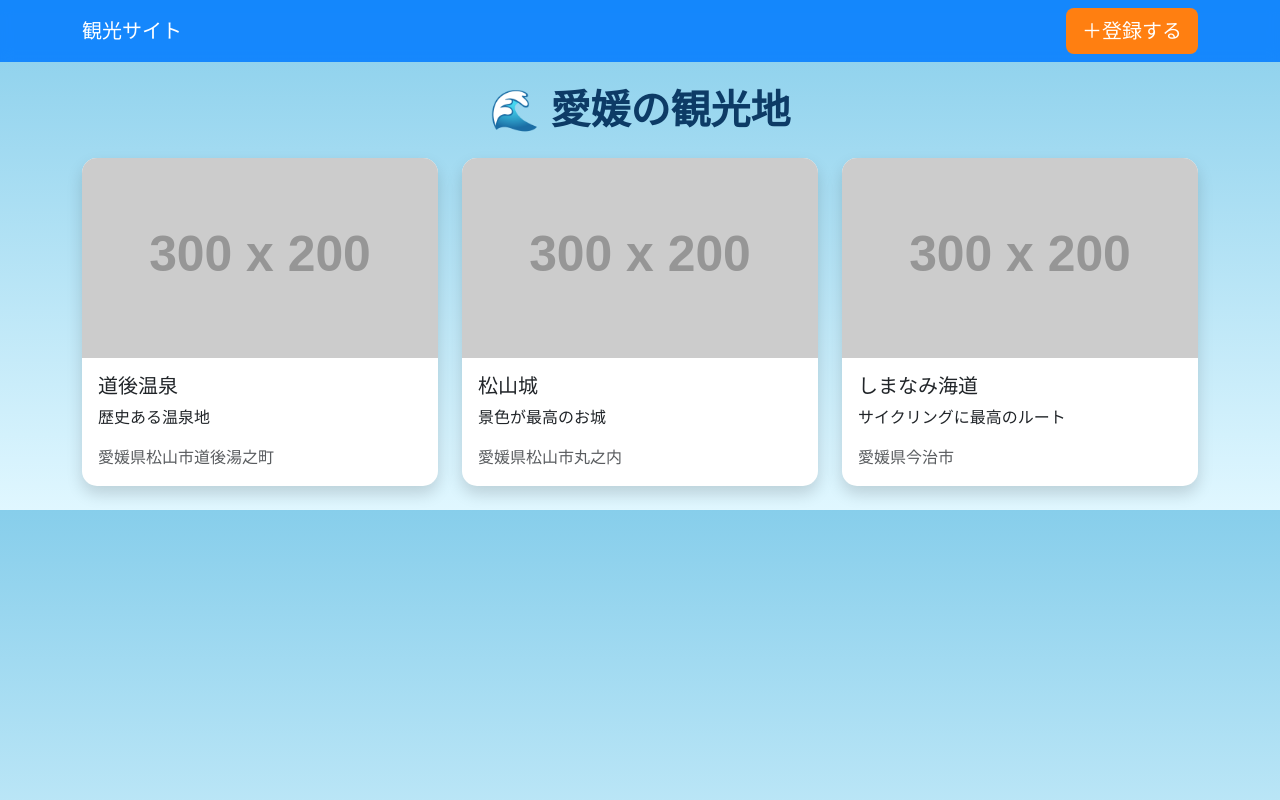
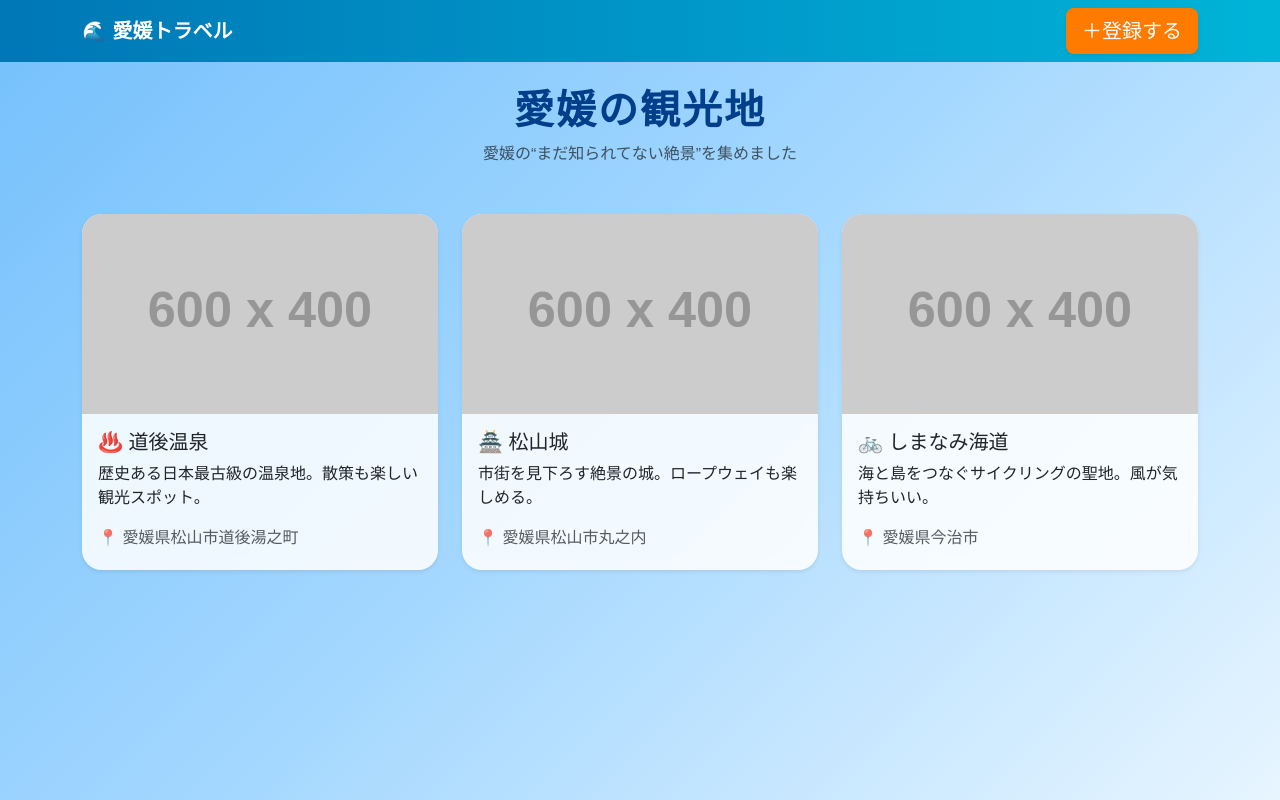
Before and after one commit to Miki-chan116/tourist-app, a Flask app: page / in a window 1280 px wide. Run offline with Flask 3, Linux system fonts and the light colour scheme; grey boxes labelled with a size stand in for pictures from a placeholder-image service; some libraries are stand-ins or nearby versions.

Commit message:
観光サイトCSSとデザイン改善

```diff
--- a/static/css/style.css
+++ b/static/css/style.css
@@ -1,56 +1,70 @@
-/* ===== 全体背景（空グラデ） ===== */
 body {
-    background: linear-gradient(to bottom, #87ceeb, #e0f7ff);
-    font-family: "Helvetica Neue", Arial, sans-serif;
+    background: linear-gradient(180deg, #e0f7ff, #ffffff);
+    font-family: "Helvetica Neue", sans-serif;
 }
 
-/* ===== ナビバー ===== */
+/* ナビ */
 .navbar {
-    background: rgba(0, 123, 255, 0.85) !important;
-    backdrop-filter: blur(6px);
+    background: linear-gradient(90deg, #0077b6, #00b4d8);
 }
 
-/* ===== タイトル ===== */
+/* タイトル */
 h1 {
-    color: #0d3b66;
     font-weight: bold;
+    color: #023e8a;
+    letter-spacing: 2px;
 }
 
-/* ===== カード ===== */
+/* カード */
 .card {
     border: none;
-    border-radius: 15px;
+    border-radius: 20px;
     overflow: hidden;
     transition: 0.3s;
 }
 
-/* ホバーで浮く */
 .card:hover {
-    transform: translateY(-8px);
-    box-shadow: 0 10px 25px rgba(0,0,0,0.2);
+    transform: translateY(-5px);
+    box-shadow: 0 10px 25px rgba(0,0,0,0.15);
 }
 
 /* 画像 */
-.card img {
+.card-img-top {
     height: 200px;
     object-fit: cover;
 }
 
-/* ===== ボタン（みかんカラー） ===== */
+/* ボタン */
 .btn-primary {
-    background-color: #ff7f11;
+    background: #ff7b00;
     border: none;
 }
 
 .btn-primary:hover {
-    background-color: #e66a00;
+    background: #ff9500;
 }
 
-/* ===== 公式リンク ===== */
-a {
-    color: #0077b6;
+body {
+    background: linear-gradient(135deg, #74c0fc, #a5d8ff, #e7f5ff);
+    font-family: "Helvetica Neue", sans-serif;
+    min-height: 100vh;
+}
+.card {
+    background: rgba(255, 255, 255, 0.85);
+    backdrop-filter: blur(6px);
 }
 
-a:hover {
-    color: #023e8a;
+body {
+    background: linear-gradient(135deg, #74c0fc, #a5d8ff, #e7f5ff) !important;
+    min-height: 100vh;
 }
+
+.container {
+    background: transparent !important;
+}
+
+.card {
+    background: rgba(255, 255, 255, 0.85) !important;
+    backdrop-filter: blur(6px);
+    border: none;
+}
--- a/templates/index.html
+++ b/templates/index.html
@@ -15,12 +15,14 @@
 <body>
 
 <!-- ナビバー -->
-<nav class="navbar navbar-expand-lg navbar-dark bg-dark">
+<nav class="navbar navbar-expand-lg navbar-dark">
     <div class="container">
-        <a class="navbar-brand" href="/">観光サイト</a>
+        <a class="navbar-brand fw-bold" href="/">🌊 愛媛トラベル</a>
+
         <div class="ms-auto">
-            <!-- 🔥 ボタンを大きく -->
-            <a href="/add" class="btn btn-primary btn-lg">＋登録する</a>
+            <a href="/add" class="btn btn-primary btn-lg shadow-sm">
+                ＋登録する
+            </a>
         </div>
     </div>
 </nav>
@@ -28,44 +30,49 @@
 <!-- メイン -->
 <div class="container mt-4">
 
-    <!-- 🔥 タイトル変更 -->
-    <h1 class="mb-4 text-center">🌊 愛媛の観光地</h1>
+    <!-- ヒーロー風タイトル -->
+    <div class="text-center mb-5">
+        <h1 class="mb-2"> 愛媛の観光地</h1>
+        <p class="text-muted">
+            愛媛の“まだ知られてない絶景”を集めました
+        </p>
+    </div>
 
+    <!-- カード一覧 -->
     <div class="row">
 
         <!-- カード① -->
         <div class="col-12 col-md-6 col-lg-4">
-            <div class="card mb-4 shadow">
-                <img src="https://placehold.jp/300x200.png" class="card-img-top">
+            <div class="card mb-4 shadow-sm">
+                <img src="https://placehold.jp/600x400.png" class="card-img-top" alt="道後温泉">
                 <div class="card-body">
-                    <h5 class="card-title">道後温泉</h5>
-                    <p class="card-text">歴史ある温泉地</p>
-                    <!-- 🔥 住所追加 -->
-                    <p class="card-text text-muted">愛媛県松山市道後湯之町</p>
+                    <h5 class="card-title">♨️ 道後温泉</h5>
+                    <p class="card-text">歴史ある日本最古級の温泉地。散策も楽しい観光スポット。</p>
+                    <p class="text-muted mb-1">📍 愛媛県松山市道後湯之町</p>
                 </div>
             </div>
         </div>
 
         <!-- カード② -->
         <div class="col-12 col-md-6 col-lg-4">
-            <div class="card mb-4 shadow">
-                <img src="https://placehold.jp/300x200.png" class="card-img-top">
+            <div class="card mb-4 shadow-sm">
+                <img src="https://placehold.jp/600x400.png" class="card-img-top" alt="松山城">
                 <div class="card-body">
-                    <h5 class="card-title">松山城</h5>
-                    <p class="card-text">景色が最高のお城</p>
-                    <p class="card-text text-muted">愛媛県松山市丸之内</p>
+                    <h5 class="card-title">🏯 松山城</h5>
+                    <p class="card-text">市街を見下ろす絶景の城。ロープウェイも楽しめる。</p>
+                    <p class="text-muted mb-1">📍 愛媛県松山市丸之内</p>
                 </div>
             </div>
         </div>
 
         <!-- カード③ -->
         <div class="col-12 col-md-6 col-lg-4">
-            <div class="card mb-4 shadow">
-                <img src="https://placehold.jp/300x200.png" class="card-img-top">
+            <div class="card mb-4 shadow-sm">
+                <img src="https://placehold.jp/600x400.png" class="card-img-top" alt="しまなみ海道">
                 <div class="card-body">
-                    <h5 class="card-title">しまなみ海道</h5>
-                    <p class="card-text">サイクリングに最高のルート</p>
-                    <p class="card-text text-muted">愛媛県今治市</p>
+                    <h5 class="card-title">🚲 しまなみ海道</h5>
+                    <p class="card-text">海と島をつなぐサイクリングの聖地。風が気持ちいい。</p>
+                    <p class="text-muted mb-1">📍 愛媛県今治市</p>
                 </div>
             </div>
         </div>
```
Also changed, not shown: templates/add.html (+8 -9 lines).
